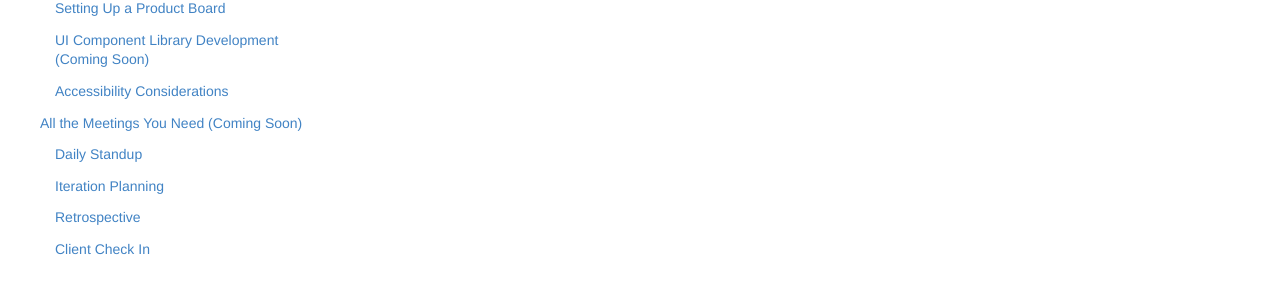
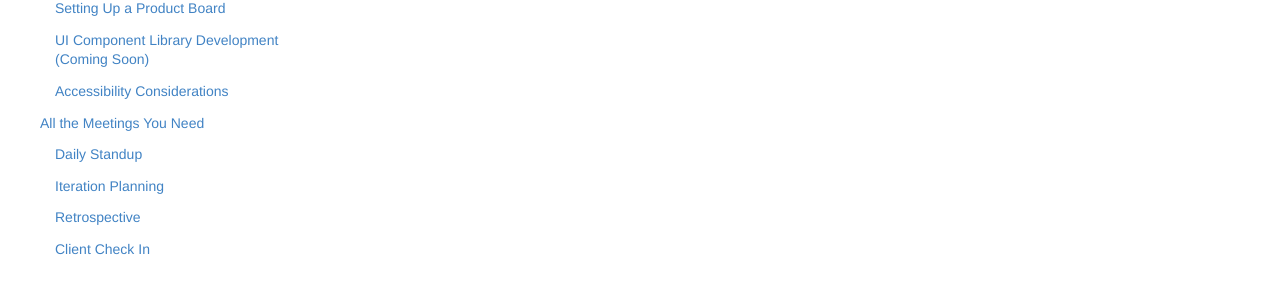
Before and after one commit to KnightPointSystems/kps_playbook, a Jekyll site: the page built from engineering.md, in a window 1280 px wide and 900 px high, scrolled down 905 px. Shown: the part 509-816 px from the top of the window. Built offline with Jekyll 4.4.1, drawn with Linux system fonts in a browser that asks for light colours; nearby versions of some CDN libraries.

Commit message:
Update product-plays.html

```diff
--- a/_includes/product-plays.html
+++ b/_includes/product-plays.html
@@ -53,7 +53,7 @@
                             <li><a href="{{ site.baseurl }}/ui-component-libary-development">UI Component Library Development (Coming Soon)</a></li>
                             <li><a href="{{ site.baseurl }}/accessibility-considerations">Accessibility Considerations</a></li>
                     </ul></ul></ul>
-                    <li><a href="{{ site.baseurl }}/meetings">All the Meetings You Need (Coming Soon)</a></li>
+                    <li><a href="{{ site.baseurl }}/meetings">All the Meetings You Need</a></li>
                         <ul><ul><ul>
                             <li><a href="{{ site.baseurl }}/daily-standup">Daily Standup</a></li>
                             <li><a href="{{ site.baseurl }}/iteration-planning">Iteration Planning</a></li>
```
